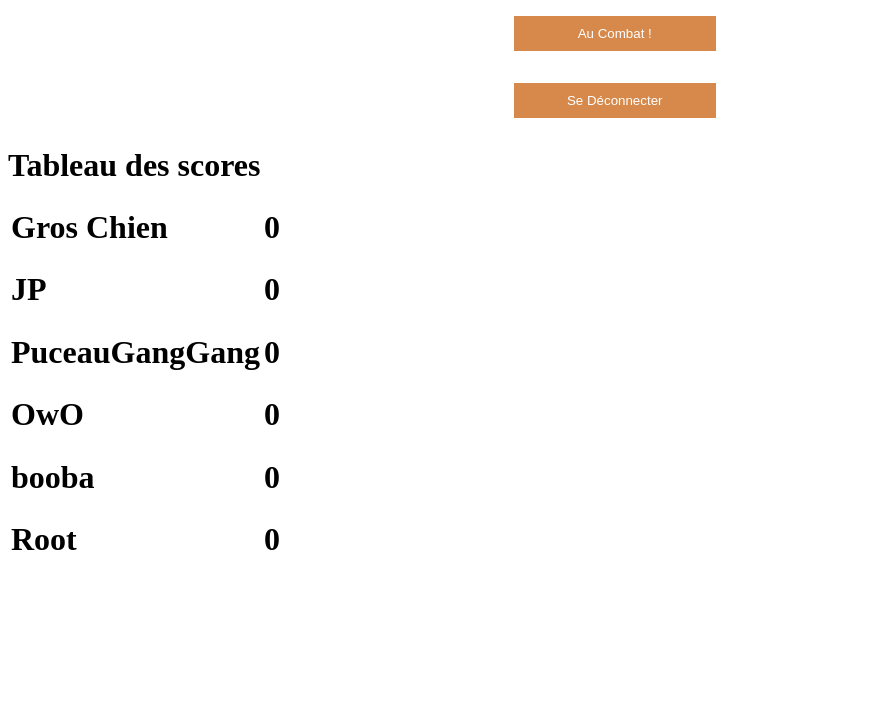
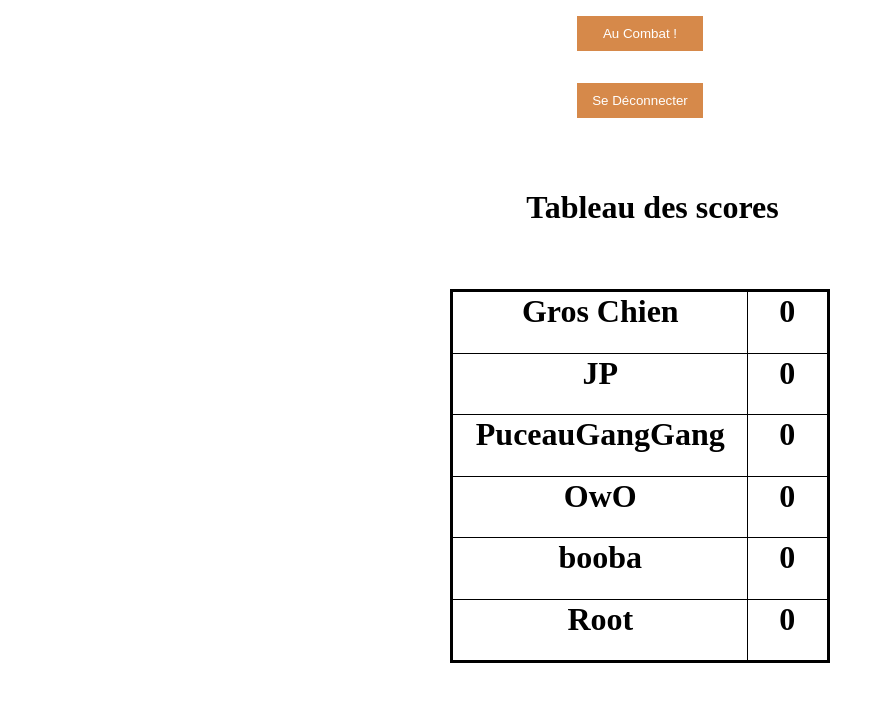
Before and after one commit to VolletMaxence/Jeu, a PHP site: page /Acceuil.php in a window 1280 px wide. Shown: the top 702 px of the page, without its empty margins (0-885 px from the left). Run offline with PHP 8.4, Linux system fonts and the light colour scheme; a user stored in the database is signed in; data comes from the database, SQL or seed files in the repository; some libraries are stand-ins or nearby versions.

Commit message:
Changement CSS pour tableau Acceuil

```diff
--- a/Acceuil.php
+++ b/Acceuil.php
@@ -8,7 +8,7 @@
         <meta charset="UTF-8">
         <title>Salon</title>
         <script type="text/javascript" src="https://ajax.googleapis.com/ajax/libs/jquery/3.1.0/jquery.min.js"></script>
-        <link rel="stylesheet" href="CSS/Accueil.css" media="screen" type="text/css" />
+        <link rel="stylesheet" href="CSS/Index.css" media="screen" type="text/css" />
     </head>
     <body>
         <?php
@@ -54,6 +54,7 @@
                 //$BDD = new PDO("mysql:host=192.168.64.116; dbname=Maxence_Jeu; charset=utf8", "root", "root");
                 //base Alays Data :
                 $BDD = new PDO("mysql:host=mysql-xence.alwaysdata.net; dbname=xence_maxence_jeu; charset=utf8", "xence", "Tallys2001");
+
                 //Affichage des 6 meilleurs
                 $CommResult = $BDD->query("SELECT `Nom`, `Score` FROM `perso` ORDER BY `Score` DESC LIMIT 6");
                 // selectionne le id du jeux le nom et sa fait une jointure avec articlelike et game
--- a/CSS/Accueil.css
+++ b/CSS/Accueil.css
@@ -13,3 +13,21 @@ input[type=submit]:hover {
     color: #d39665;
     border: 1px solid #d39665;
 }
+table {
+    margin-left: 35%;
+    margin-top: 5%;
+    border: medium solid #000000;
+    width: 30%;
+    border-collapse: collapse
+    }
+    td, th {
+    border: thin solid #000000;
+    width: 10%;
+    }
+#text{
+        margin-left: 41%;
+        margin-top: 5%;
+}
+.align{
+    text-align: center;
+}
```
Lines whose indentation alone changed are shown as unchanged.
